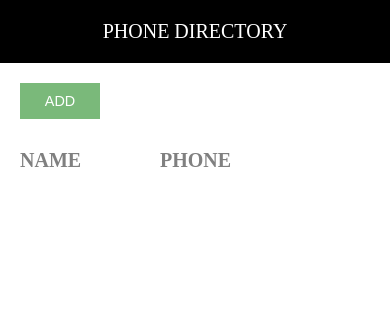
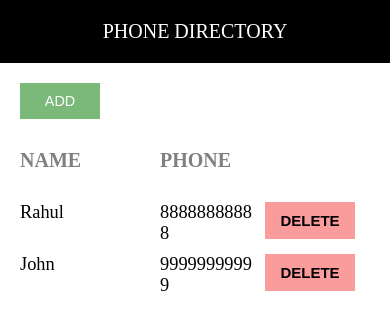
Before and after one commit to rahulsinghbisht-13/phone-directory, a React (Create React App) app: page / in a window 390 px wide. Shown: the top 330 px of the page. Built offline with nearby package versions, Linux system fonts and the light colour scheme.

Commit message:
Added ‘PhoneDirectory’ as smart component, renamed ‘App’ as ‘ShowSubscribers’ and converted ‘AddSubscribers’ and ‘ShowSubscribers’ as dumb components

```diff
--- a/src/AddSubscriber.js
+++ b/src/AddSubscriber.js
@@ -12,14 +12,20 @@
             name: '',
             phone: ''
         }
-        console.log(this.state);
+        // console.log(this.state);
     }
 
     inputChangedHandler = (e) => {
         const state = this.state;
         state[e.target.name] = e.target.value;
         this.setState(state);
-        // console.log(this.state)
+        // console.log(this.state);
+    }
+
+    onFormSubmitted = (e) => {
+        e.preventDefault();
+        this.props.addSubscriberHandler(this.state);
+        this.setState({id:0, name: '', phone: ''});
     }
 
     render() {
@@ -29,7 +35,7 @@
                 <Header heading="Add Subscriber" />
                 <div className="component-body-container">
                     <button className="custom-btn">Back</button>
-                    <form className="subscriber-form">
+                    <form className="subscriber-form" onClick={this.onFormSubmitted.bind(this)}>
                         <label htmlFor="name" className="label-control">Name: </label><br />
                         <input id="name" type="text" className="input-control" name="name" onChange={this.inputChangedHandler} /><br /><br />
 
--- /dev/null
+++ b/src/PhoneDirectory.js
@@ -0,0 +1,45 @@
+import React, { Component } from 'react';
+// import AddSubscriber from './AddSubscriber';
+import ShowSubscribers from './ShowSubscribers';
+
+class PhoneDirectory extends Component {
+
+    constructor() {
+        super();
+        this.state = {
+            subscribersList: [{
+                id: 1,
+                name: "Rahul",
+                phone: "88888888888"
+            },
+            {
+                id: 2,
+                name: "John",
+                phone: "99999999999"
+            }
+            ]
+        }
+    }
+
+    addSubscriberHandler = (newSubscriber) => {
+        let subscribersList = this.state.subscribersList;
+        if (subscribersList.length > 0) {
+            newSubscriber.id = subscribersList[subscribersList.length - 1].id + 1;
+        }
+        else {
+            newSubscriber.id = 1;
+        }
+        subscribersList.push(newSubscriber);
+        this.setState({ subscribersList: subscribersList });
+        console.log("Phone Directory");
+        console.log(this.state.subscribersList);
+    }
+    render() {
+        return (
+            // <AddSubscriber addSubscriberHandler={this.addSubscriberHandler} />
+            <ShowSubscribers subscribersList={this.state.subscribersList} />
+        )
+    }
+}
+
+export default PhoneDirectory;
--- a/src/App.js
+++ b/src/ShowSubscribers.js
@@ -1,17 +1,9 @@
 import Header from "./Header";
-import './App.css';
+import './ShowSubscribers.css';
 import React, { Component } from "react";
 import './common/Common.css';
 
-class App extends Component{
-
-  constructor()
-  {
-    super();
-    this.state = {
-      subscribersListToShow: []
-    }
-  }
+class ShowSubscribers extends Component{
 
   render() {
 
@@ -40,7 +32,7 @@
           </div>
 
           {
-            this.state.subscribersListToShow.map(sub => {
+            this.props.subscribersList.map(sub => {
               return <div key={sub.id} className="grid-container">
                 <span className="grid-item">{sub.name}</span>
                 <span className="grid-item">{sub.phone}</span>
@@ -55,4 +47,4 @@
     );
   }
 }
-export default App;
+export default ShowSubscribers;
--- a/src/index.js
+++ b/src/index.js
@@ -1,14 +1,15 @@
 import React from 'react';
 import ReactDOM from 'react-dom';
 import './index.css';
-import App from './App';
-import AddSubscriber from './AddSubscriber';
+// import ShowSubscribers from './ShowSubscribers';
+// import AddSubscriber from './AddSubscriber';
 import reportWebVitals from './reportWebVitals';
 import "./common/Common.css"
+import PhoneDirectory from './PhoneDirectory';
 
 ReactDOM.render(
   <React.StrictMode>
-    <App />
+    <PhoneDirectory />
   </React.StrictMode>,
   document.getElementById('root')
 );
```
Also changed, not shown: src/ShowSubscribers.css (renamed from src/App.css).
